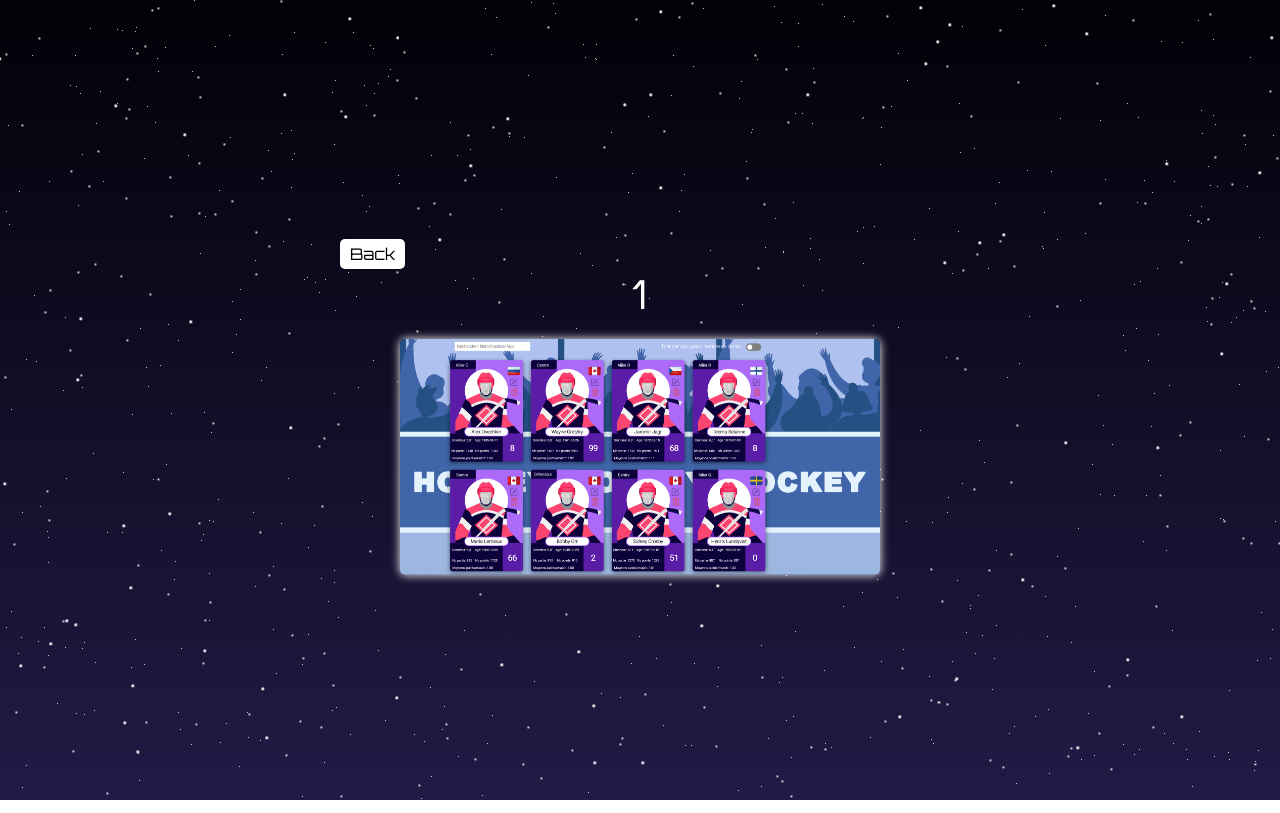
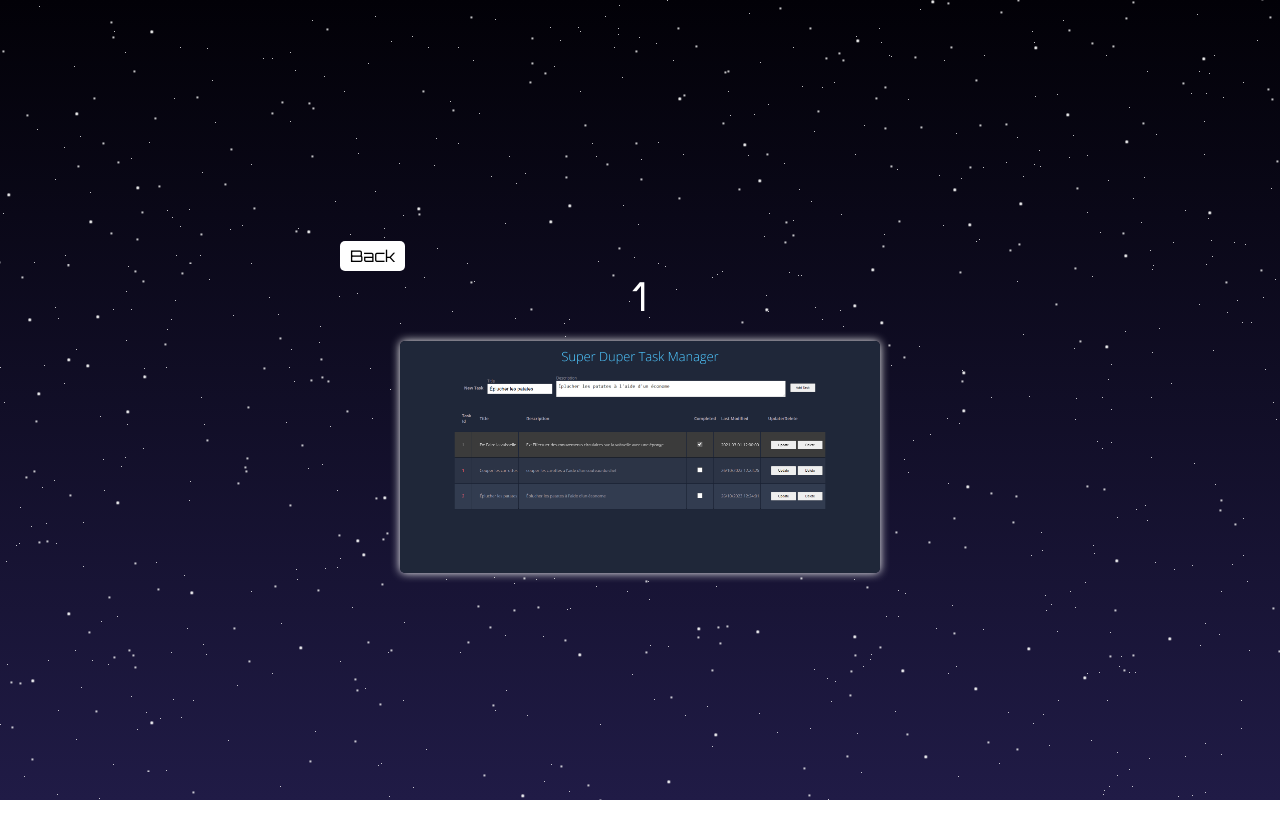
Before and after one commit to CusinierGeek/Portfolio, a Vue app: page /project/1 in a window 1280 px wide. Built offline with nearby package versions, Linux system fonts and the light colour scheme.

Commit message:
add task manager project

```diff
--- a/src/views/Home.vue
+++ b/src/views/Home.vue
@@ -70,7 +70,7 @@ useIntersectionObserver([target, target2], ([{ isIntersecting }]) => {
         </div>
         <div class="school-container">
           <div class="school-title">
-            <h2>My School Projects</h2>
+            <h2>Explore My School Projects</h2>
             <img
               id="projects"
               :class="{ active: active }"
--- a/src/views/Project.vue
+++ b/src/views/Project.vue
@@ -6,6 +6,7 @@ const projectName = router.currentRoute.value.params.projectName
 const projectAnimation = ref(false)
 import pureImage from '@/shared/assets/images/pure-cosmetic.png'
 import hockeyCardsImage from '@/shared/assets/images/hockeycards.png'
+import taskManagerImage from '@/shared/assets/images/taskmanager.png'
 
 const projectSite = () => {
   if (projectName === 'Pure-cosmetic') {
@@ -13,6 +14,13 @@ const projectSite = () => {
   } else if (projectName === 'Hockey Cards') {
     window.open('https://cusiniergeek.github.io/HockeyCards/')
   }
+}
+
+const handleBack = () => {
+  projectAnimation.value = false
+  setTimeout(() => {
+    router.push({ name: 'Home', hash: '#projects' })
+  }, 1000)
 }
 
 if (projectName) {
@@ -25,13 +33,17 @@ if (projectName) {
 <template>
   <div class="project-container" :class="{ 'project-animation': projectAnimation }">
     <div class="content">
-      <button class="back-button" @click="router.push({ name: 'Home', hash: '#projects' })">
-        Back
-      </button>
+      <button class="back-button" @click="handleBack">Back</button>
       <h2 @click="projectSite" class="title">{{ projectName }}</h2>
       <img
         class="project-image"
-        :src="projectName === 'Pure-cosmetic' ? pureImage : hockeyCardsImage"
+        :src="
+          projectName === 'Pure-cosmetic'
+            ? pureImage
+            : projectName === 'Hockey Cards'
+            ? hockeyCardsImage
+            : taskManagerImage
+        "
         alt="Pure cosmetic"
         @click="projectSite"
       />
@@ -49,8 +61,18 @@ if (projectName) {
         built using vanilla JavaScript and later refactored into TypeScript as part of the
         Intermediate Software Quality course, enhancing its code quality and maintainability
       </p>
+      <p class="info" v-if="projectName === 'Task Manager'">
+        Task Manager: This TypeScript project was created during the Software Quality course to
+        implement a robust CRUD system for managing tasks. Utilizing TypeScript classes, it provides
+        a structured and organized approach to handling tasks, making it easier to create, read,
+        update, and delete tasks while maintaining high code quality and adherence to software
+        quality standards.
+      </p>
       <a v-if="projectName === 'Pure-cosmetic'" href="https://pure-cosmetic.ca"> Visit the site </a>
       <a v-if="projectName === 'Hockey Cards'" href="https://cusiniergeek.github.io/HockeyCards/">
+        Visit the site
+      </a>
+      <a v-if="projectName === 'Task Manager'" href="https://cusiniergeek.github.io/TaskManager/">
         Visit the site
       </a>
     </div>
```
Also changed, not shown: src/shared/assets/images/taskmanager.png (added), 24 other files (tests, documents, lock files or other folders).
